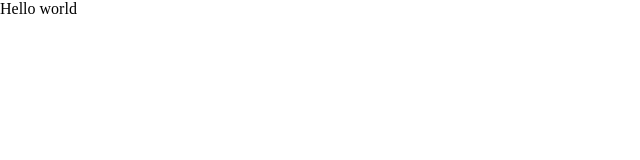
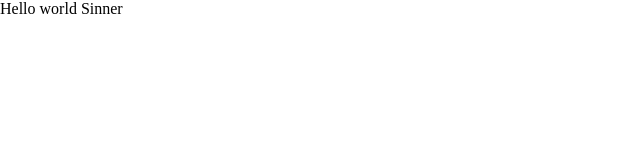
Before and after one commit to fsassiv/rts-template, a React app: page / in a window 1280 px wide. Shown: the top 160 px of the page, without its empty margins (0-640 px from the left). Built offline with nearby package versions, Linux system fonts and the light colour scheme.

Commit message:
Debug config

```diff
--- a/src/App.tsx
+++ b/src/App.tsx
@@ -1,8 +1,15 @@
-import React from 'react';
+import React, { useEffect, useState } from 'react';
 import './App.scss';
 
 const App = () => {
-  return <div>Hello world</div>;
+  const [value, setValue] = useState('');
+
+  useEffect(() => {
+    console.log('Mounted again');
+    setValue('Sinner');
+  }, []);
+
+  return <div>Hello world {value}</div>;
 };
 
 export default App;
```
